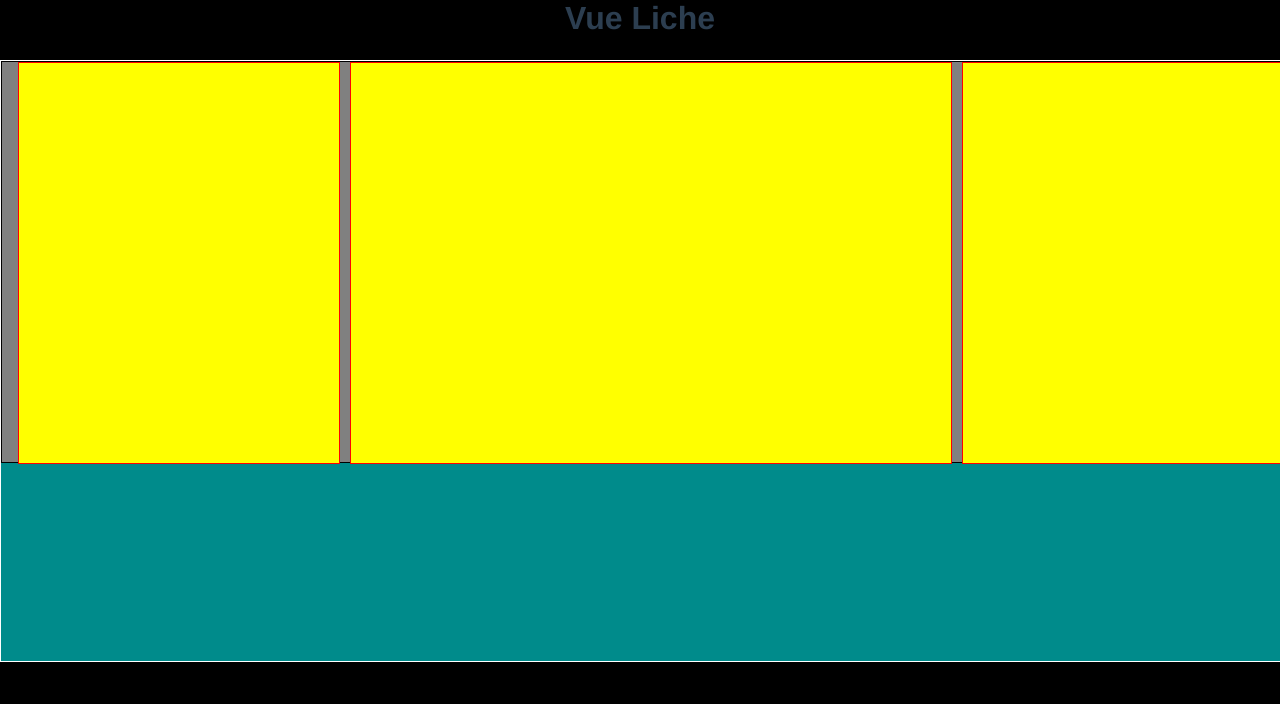
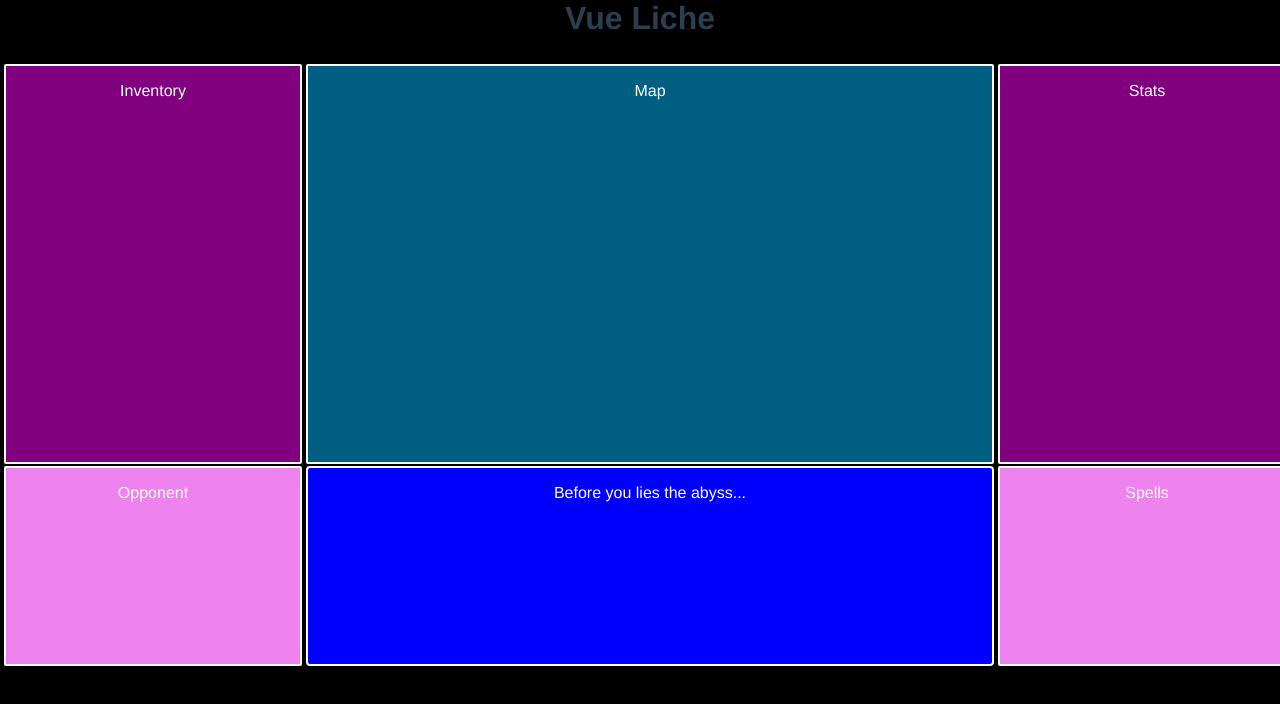
Before and after one commit to irichard03/vueliche, a Vue app: page / in a window 1280 px wide. Shown: the top 704 px of the page. Built offline with nearby package versions, Linux system fonts and the light colour scheme.

Commit message:
added game components.

```diff
--- /dev/null
+++ b/src/components/DungeonDisplay.vue
@@ -0,0 +1,41 @@
+<!--Template section-->
+<template>
+  <div class="dungeonDisplay">
+    <div id="container">
+        <p>Map</p>
+    </div>
+  </div>
+</template>
+
+<!--script section-->
+<script>
+//import ComponentName from "path"
+
+
+
+export default {
+ name: 'DungeonDisplay',
+  components: {
+  },
+};
+
+</script>
+
+<!--style section-->
+<style>
+    p {
+        color: white;
+    }
+
+    .dungeonDisplay {
+        display: inline-block;
+        width: 684px;
+        height: 396px;
+        background-color: rgb(0, 95, 130);
+        border: red solid 1px;
+        margin-left: 4px;
+        margin-right: 4px;
+        border: white solid 2px;
+        border-radius: 2px;
+    }
+</style>
--- /dev/null
+++ b/src/components/MagicWindow.vue
@@ -0,0 +1,38 @@
+<!--Template section-->
+<template>
+  <div class="magicWindow">
+    <div id="container">
+        <p>Spells</p>
+    </div>
+  </div>
+</template>
+
+<!--script section-->
+<script>
+//import ComponentName from "path"
+
+
+
+export default {
+ name: 'MagicWindow',
+  components: {
+  },
+};
+
+</script>
+
+<!--style section-->
+<style>
+    p {
+        color: white;
+    }
+
+     .magicWindow {
+        display: inline-block;
+        width: 294px;
+        height: 196px;
+        background-color: violet;
+        border: white solid 2px;
+        border-radius: 2px;
+    }
+</style>
--- /dev/null
+++ b/src/components/MessageWindow.vue
@@ -0,0 +1,42 @@
+<!--Template section-->
+<template>
+  <div class="messageWindow">
+    <div id="container">
+        <p>Before you lies the abyss...</p>
+    </div>
+  </div>
+</template>
+
+<!--script section-->
+<script>
+//import ComponentName from "path"
+
+
+
+export default {
+ name: 'MessageWindow',
+  components: {
+  },
+};
+
+</script>
+
+<!--style section-->
+<style>
+    p {
+        color: white;
+    }
+
+      .messageWindow {
+        display: inline-block;
+        width: 684px;
+        height: 196px;
+        background-color: blue;
+        border: red solid 1px;
+        margin-left: 4px;
+        margin-right: 4px;
+        border: 2px white solid;
+        border-radius: 4px
+    }
+
+</style>
--- /dev/null
+++ b/src/components/PlayerInventory.vue
@@ -0,0 +1,41 @@
+<!--Template section-->
+<template>
+  <div class="playerInventory">
+    <div id="container">
+        <p>Inventory</p>
+    </div>
+  </div>
+</template>
+
+<!--script section-->
+<script>
+//import ComponentName from "path"
+
+
+
+export default {
+ name: 'PlayerInventory',
+  components: {
+  },
+};
+
+</script>
+
+<!--style section-->
+<style>
+    p {
+        color: white;
+    }
+
+    .playerInventory {
+        position: relative;
+        display: inline-block;
+        width: 294px;
+        height: 396px;
+        align-content: left;
+        margin-top: 4px;
+        background-color: purple;
+        border: white solid 2px;
+        border-radius: 2px;
+    }
+</style>
--- /dev/null
+++ b/src/components/PlayerStats.vue
@@ -0,0 +1,38 @@
+<!--Template section-->
+<template>
+  <div class="playerStats">
+    <div id="container">
+        <p>Stats</p>
+    </div>
+  </div>
+</template>
+
+<!--script section-->
+<script>
+//import ComponentName from "path"
+
+
+
+export default {
+ name: 'PlayerStats',
+  components: {
+  },
+};
+
+</script>
+
+<!--style section-->
+<style>
+    p {
+        color: white;
+    }
+
+      .playerStats {
+        display: inline-block;
+        width: 294px;
+        height: 396px;
+        background-color: purple;
+        border: white solid 2px;
+        border-radius: 2px;
+    }
+</style>
--- /dev/null
+++ b/src/components/TargetWindow.vue
@@ -0,0 +1,37 @@
+<!--Template section-->
+<template>
+  <div class="targetWindow">
+    <div id="container">
+        <p>Opponent</p>
+    </div>
+  </div>
+</template>
+
+<!--script section-->
+<script>
+//import ComponentName from "path"
+
+
+
+export default {
+ name: 'TargetWindow',
+  components: {
+  },
+};
+
+</script>
+
+<!--style section-->
+<style>
+    p {
+        color: white;
+    }
+     .targetWindow {
+        display: inline-block;
+        width: 294px;
+        height: 196px;
+        background-color: violet;
+        border: white solid 2px;
+        border-radius: 2px;
+    }
+</style>
--- a/src/data/store.js
+++ b/src/data/store.js
@@ -6,7 +6,27 @@ Vue.use(Vuex);
 export default new Vuex.Store({
     state: {
        authenticated: false,
-       loggedIn: true
+       loggedIn: true,
+       rooms: [
+           {
+               number: 1,
+               image: "@/../public/placeholder1.png",
+               description: "You awake from the darkness, cold...so very cold.  You feel a great emptiness inside you, like a hunger, only worse.  Before you lies a black phylactery, a grim looking thing."
+           },
+
+           {
+                number: 2,
+                image: "@/../public/placeholder2.png",
+                description: "Before you stands Grimaldo, you probably should have paid him back while you were alive."
+            },
+
+            {
+                number: 3,
+                image: "@/../public/placeholder3.png",
+                description: "A holy man stands before you, a divine light radiates from his hands as he signs the cross in the air before him.  It's really bright, and you don't have eyelids anymore."
+            },
+       ]
+
     },
     mutations: {
         //NOTHING YET
--- a/src/views/PlayGame.vue
+++ b/src/views/PlayGame.vue
@@ -5,24 +5,15 @@
         <div class="displayZone">
 
             <div class="topComponents">
-                <div class="inventory">
-                </div>
-                <div class="dungeon">
-                </div>
-                <div class="stats">
-                </div>
+                <PlayerInventory />
+                <DungeonDisplay />
+                <PlayerStats />
             </div>
 
-            <div class="BottomComponents">
-
-                <div class="health">
-                </div>
-
-                <div class="messageWindow">
-                </div>
-
-                <div class="magic">
-                </div>
+            <div class="bottomComponents">
+                 <TargetWindow />
+                 <MessageWindow />
+                 <MagicWindow />
             </div>
         </div>
     </div>
@@ -32,12 +23,23 @@
 <!--script section-->
 <script>
 //import ComponentName from "path"
-
+import PlayerInventory from "@/components/PlayerInventory.vue"
+import DungeonDisplay from "@/components/DungeonDisplay.vue"
+import PlayerStats from "@/components/PlayerStats.vue"
+import TargetWindow from "@/components/TargetWindow.vue"
+import MessageWindow from "@/components/MessageWindow.vue"
+import MagicWindow from "@/components/MagicWindow.vue"
 
 
 export default {
  name: 'GamePage',
   components: {
+      PlayerInventory,
+      DungeonDisplay,
+      PlayerStats,
+      TargetWindow,
+      MessageWindow,
+      MagicWindow
 
   },
   computed: {
@@ -53,45 +55,26 @@ export default {
 <style>
     .displayZone {
         width: 1300px;
-        height: 600px;
-        background-color: darkcyan;
-        border: white solid 1px;
+        height: 616px;
+        background-color: black;
         margin-left: auto;
         margin-right: auto;
     }
     .topComponents {
-
-        width: 1298px;
-        height: 400px;
-        background-color: grey;
-        border: black solid 1px;
+        width: 1298 px;
+        height: 398 px;
+        background-color: black;
         margin-left:auto;
         margin-right: auto;
     }
 
-    .inventory {
-        display: inline-block;
-        width: 320px;
-        height: 400px;
-        background-color: yellow;
-        border: red solid 1px;
+    .bottomComponents {
+        background-color: black;
+        width: 1298px;
+        height: 198px;
+        margin-left: auto;
+        margin-right: auto;
+        margin-top: 2px;
     }
 
-    .dungeon {
-        display: inline-block;
-        width: 600px;
-        height: 400px;
-        background-color: yellow;
-        border: red solid 1px;
-        margin-left: 10px;
-        margin-right: 10px;
-    }
-
-    .stats {
-        display: inline-block;
-        width: 320px;
-        height: 400px;
-        background-color: yellow;
-        border: red solid 1px;
-    }
 </style>
```
